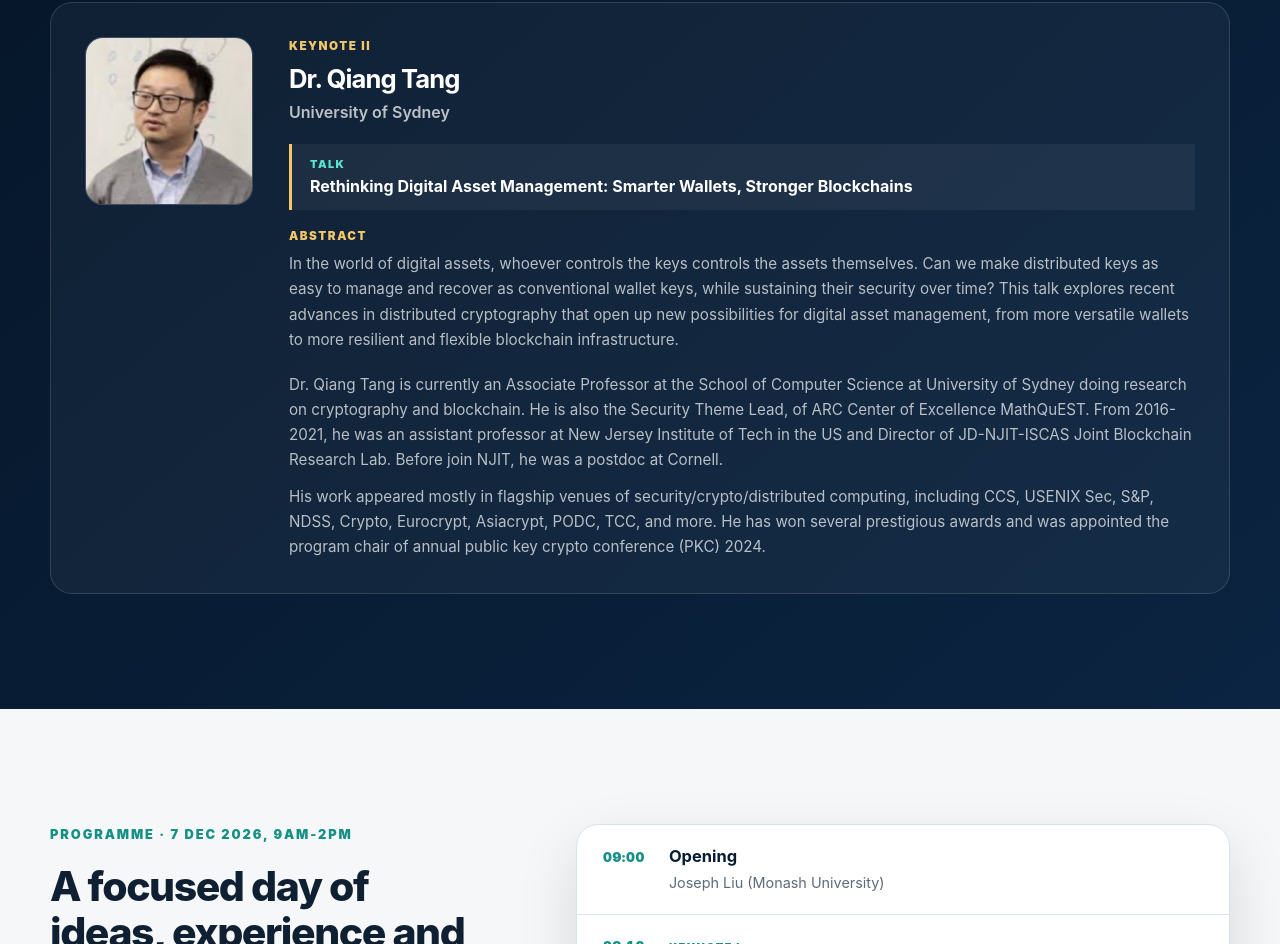
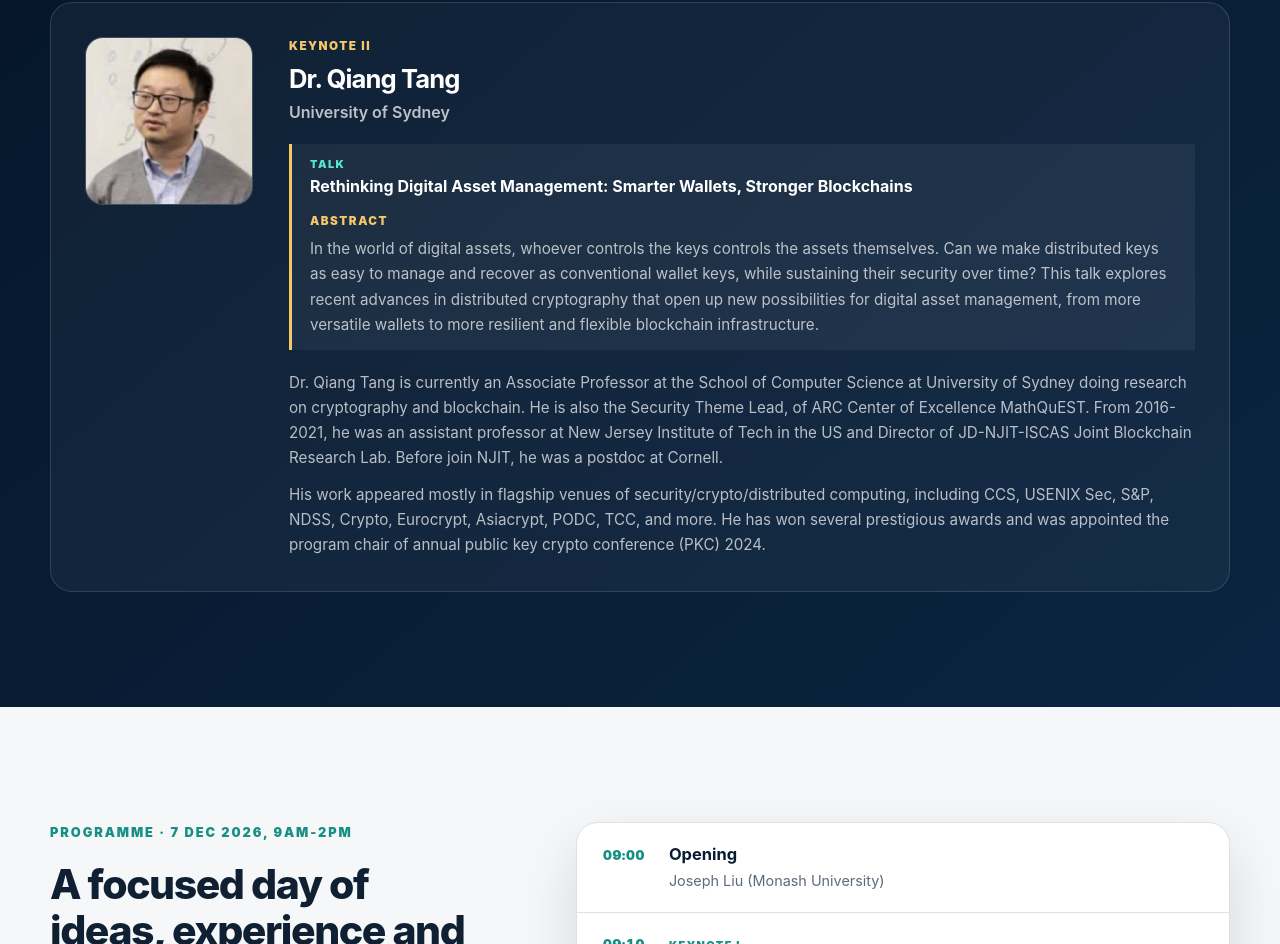
Before and after one commit to asiacryptofin/asiacryptofin.github.io, a plain HTML site: page index.html in a window 1280 px wide. Shown: the part 2727-3671 px from the top of the page. Drawn offline with Linux system fonts and the light colour scheme.

Commit message:
Group keynote abstract with talk title

```diff
--- a/assets/styles.css
+++ b/assets/styles.css
@@ -173,9 +173,11 @@ h3 { font-size: 1.35rem; }
 .keynote-card h3 { margin-bottom: 6px; font-size: 1.6rem; }
 .keynote-affiliation { margin: 0 0 18px; color: rgba(255,255,255,.72); font-size: 1rem; font-weight: 600; }
 .keynote-talk { margin: 0 0 20px; padding: 13px 18px; border-left: 3px solid var(--gold); background: rgba(255,255,255,.05); font-weight: 700; line-height: 1.4; }
+.keynote-talk-title { margin: 0; }
 .keynote-talk span { display: block; margin-bottom: 3px; color: var(--teal); font-size: .68rem; font-weight: 900; letter-spacing: .13em; text-transform: uppercase; }
-.keynote-abstract { margin-bottom: 20px; }
+.keynote-abstract { margin-top: 18px; font-weight: 400; line-height: 1.65; }
 .keynote-abstract p, .keynote-bio p { margin: 0 0 12px; color: rgba(255,255,255,.7); font-size: .95rem; }
+.keynote-abstract p { margin-bottom: 0; }
 .keynote-bio p:last-child { margin-bottom: 0; }
 
 .selection-grid { display: grid; grid-template-columns: .95fr 1.05fr; gap: 80px; align-items: center; }
--- a/index.html
+++ b/index.html
@@ -281,10 +281,12 @@
               <p class="keynote-label">Keynote II</p>
               <h3>Dr. Qiang Tang</h3>
               <p class="keynote-affiliation">University of Sydney</p>
-              <p class="keynote-talk"><span>Talk</span>Rethinking Digital Asset Management: Smarter Wallets, Stronger Blockchains</p>
-              <div class="keynote-abstract">
-                <h4 class="keynote-label">Abstract</h4>
-                <p>In the world of digital assets, whoever controls the keys controls the assets themselves. Can we make distributed keys as easy to manage and recover as conventional wallet keys, while sustaining their security over time? This talk explores recent advances in distributed cryptography that open up new possibilities for digital asset management, from more versatile wallets to more resilient and flexible blockchain infrastructure.</p>
+              <div class="keynote-talk">
+                <p class="keynote-talk-title"><span>Talk</span>Rethinking Digital Asset Management: Smarter Wallets, Stronger Blockchains</p>
+                <div class="keynote-abstract">
+                  <h4 class="keynote-label">Abstract</h4>
+                  <p>In the world of digital assets, whoever controls the keys controls the assets themselves. Can we make distributed keys as easy to manage and recover as conventional wallet keys, while sustaining their security over time? This talk explores recent advances in distributed cryptography that open up new possibilities for digital asset management, from more versatile wallets to more resilient and flexible blockchain infrastructure.</p>
+                </div>
               </div>
               <div class="keynote-bio">
                 <p>Dr. Qiang Tang is currently an Associate Professor at the School of Computer Science at University of Sydney doing research on cryptography and blockchain. He is also the Security Theme Lead, of ARC Center of Excellence MathQuEST. From 2016-2021, he was an assistant professor at New Jersey Institute of Tech in the US and Director of JD-NJIT-ISCAS Joint Blockchain Research Lab. Before join NJIT, he was a postdoc at Cornell.</p>
```
